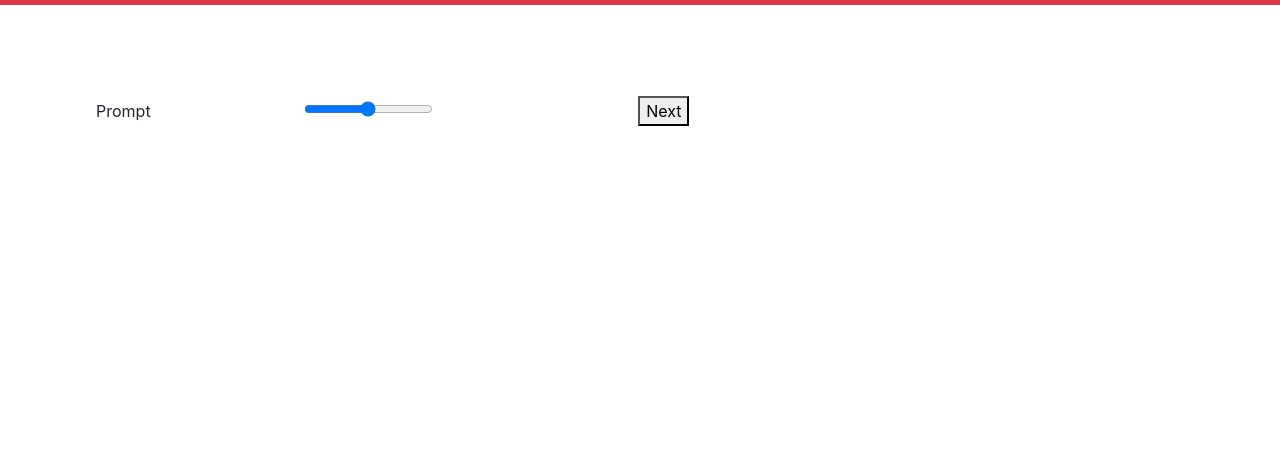
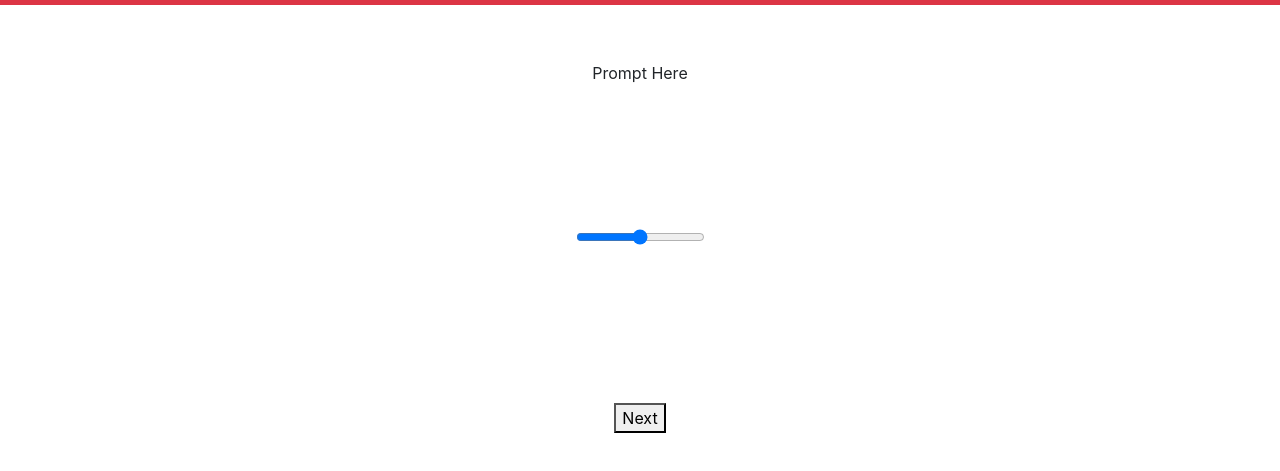
Before and after one commit to avi-jit/ballpark, a plain HTML site: page index.html in a window 1280 px wide. Shown: the part 51-522 px from the top of the page. Drawn offline with nearby package versions, Linux system fonts and the light colour scheme.

Commit message:
bootstrap center

```diff
--- a/index.html
+++ b/index.html
@@ -41,18 +41,26 @@
       ></orbit-prompt>
     </orbit-reviewarea> -->
 
-    <div class="w-100 h-5 px-5 py-2 row align-items-center">
-      <div class="col">
+    <div class="d-flex flex-column justify-content-center flex-nowrap w-100 px-5 py-2">
+      <div class="d-flex justify-content-center">
         <!-- <button type="button" id="next">Next</button> -->
+        <label class="p-5" for="customRange3" class="form-label" id="prompt">Prompt Here</label>
+        <br/>
+      </div>
+      <div class="d-flex flex-row justify-content-center">
         <span style="white-space: nowrap">
-          <label class="p-5" for="customRange3" class="form-label" id="prompt">Prompt</label>
-          <!--br /-->
           <label class="p-5" id="low"></label>
           <input type="range" class="form-range" min="0" max="14" step=".1" id="slider"/>
           <label class="p-5" id="high"></label>
-          <label class="p-5" id="value"></label>
-          <button type="button" id="submit" class="inactive">Next</button>
         </span>
+      </div>
+      <br/>
+      <div class="d-flex justify-content-center">
+        <label class="p-5" id="value"></label>
+      </div>
+      <br/>
+      <div class="d-flex justify-content-center">
+        <button type="button" id="submit" class="inactive">Next</button>
         <!--input id="value" /-->
         <!--input id="slider" type="range" min="0" max="20" /-->
       </div>
```
